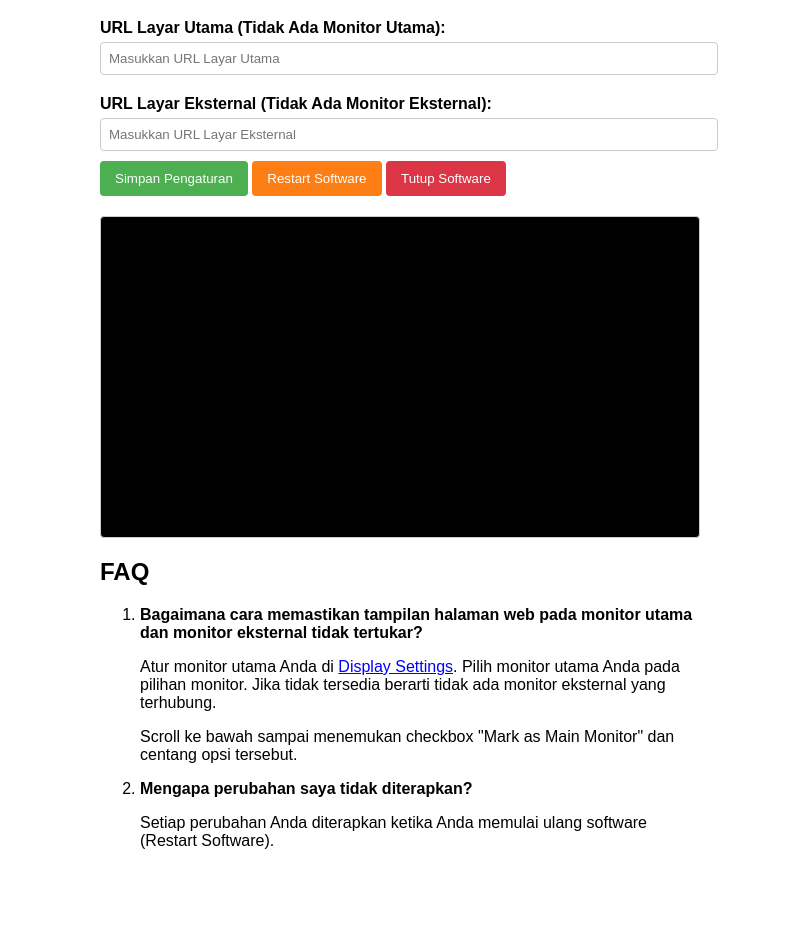
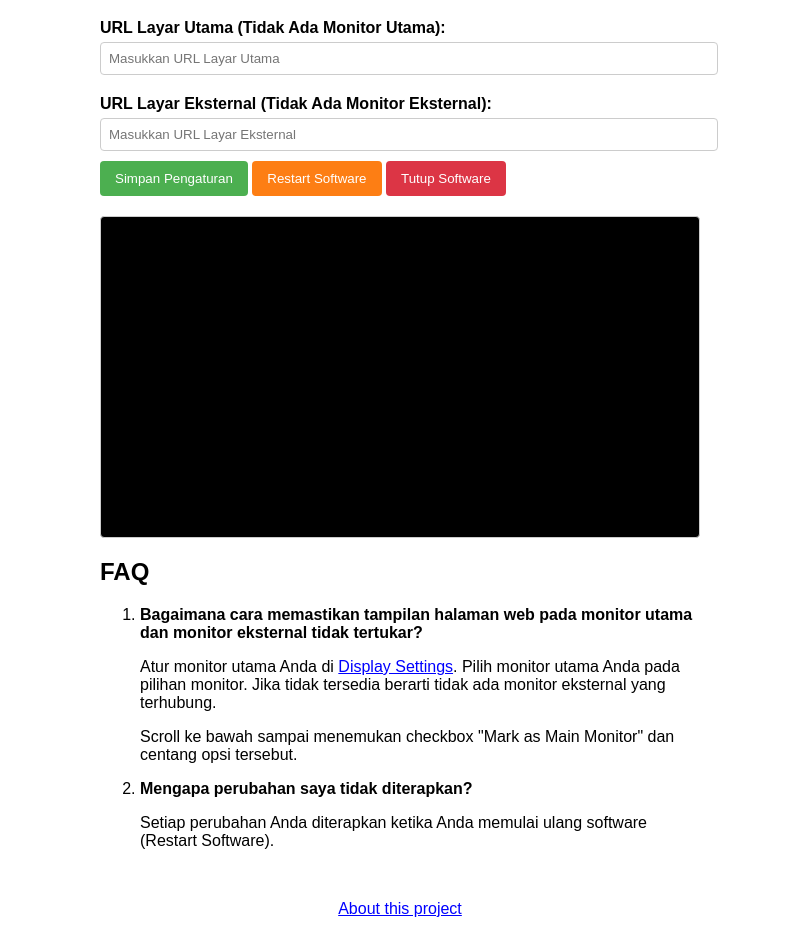
Before and after one commit to Realitaa/autostart_fullscreen_browser, an Electron app: page UI.html in a window 800 px wide. Shown: the part 89-1035 px from the top of the page. Before the commit the page ends 983 px from the top, so only its background shows below. Drawn offline with Linux system fonts and the light colour scheme; no server answers.

Commit message:
`Added CSS styles and project link to UI.html`

```diff
--- a/UI.html
+++ b/UI.html
@@ -66,6 +66,11 @@
     a:hover {
       text-decoration: none;
     }
+    #external-link {
+      margin-top: 50px;
+      text-align: center;
+      display: block;
+    }
   </style>
 </head>
 <body>
@@ -95,6 +100,7 @@
       <li><b>Mengapa perubahan saya tidak diterapkan?</b></li>
       <p>Setiap perubahan Anda diterapkan ketika Anda memulai ulang software (Restart Software).</p>
     </ol>
+    <a href="https://github.com/Realitaa/autostart_fullscreen_browser" id="external-link" target="_blank">About this project</a>
   </div>
 
   <script src="renderer.js"></script>
```
